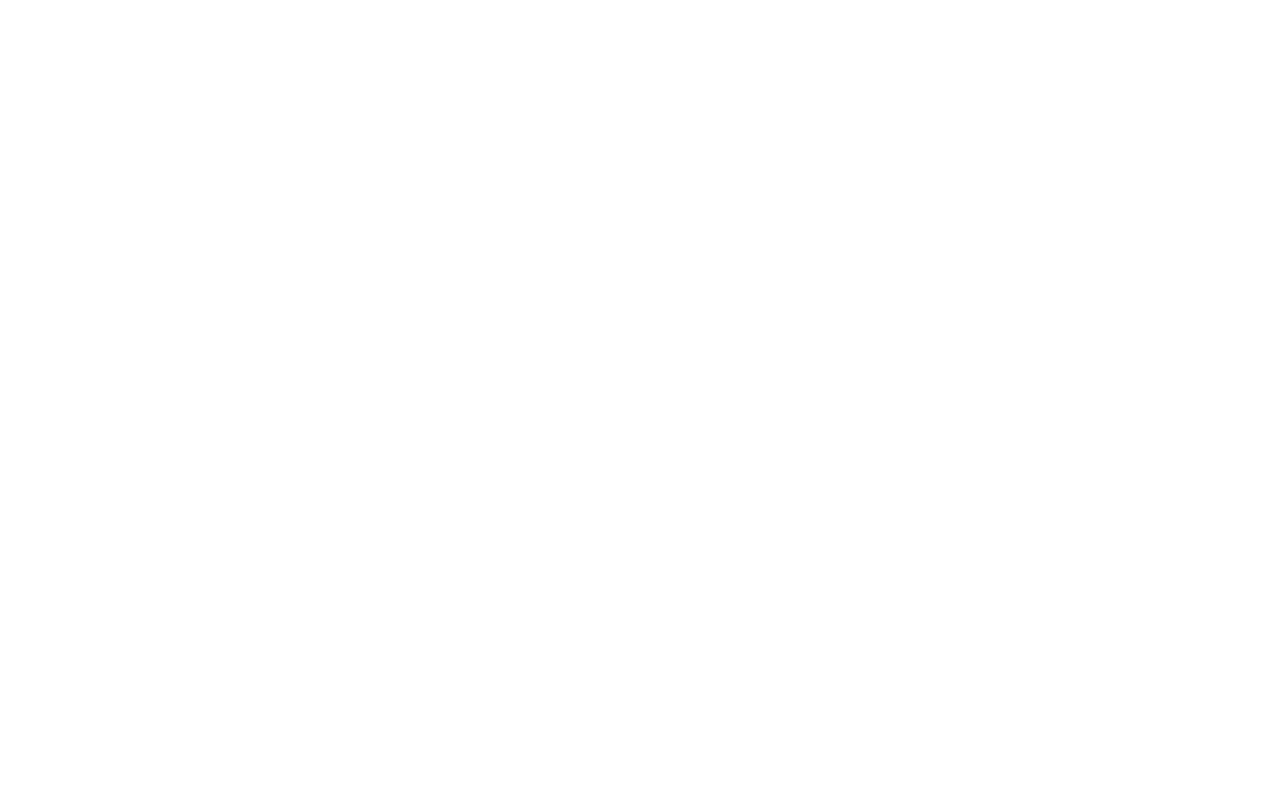
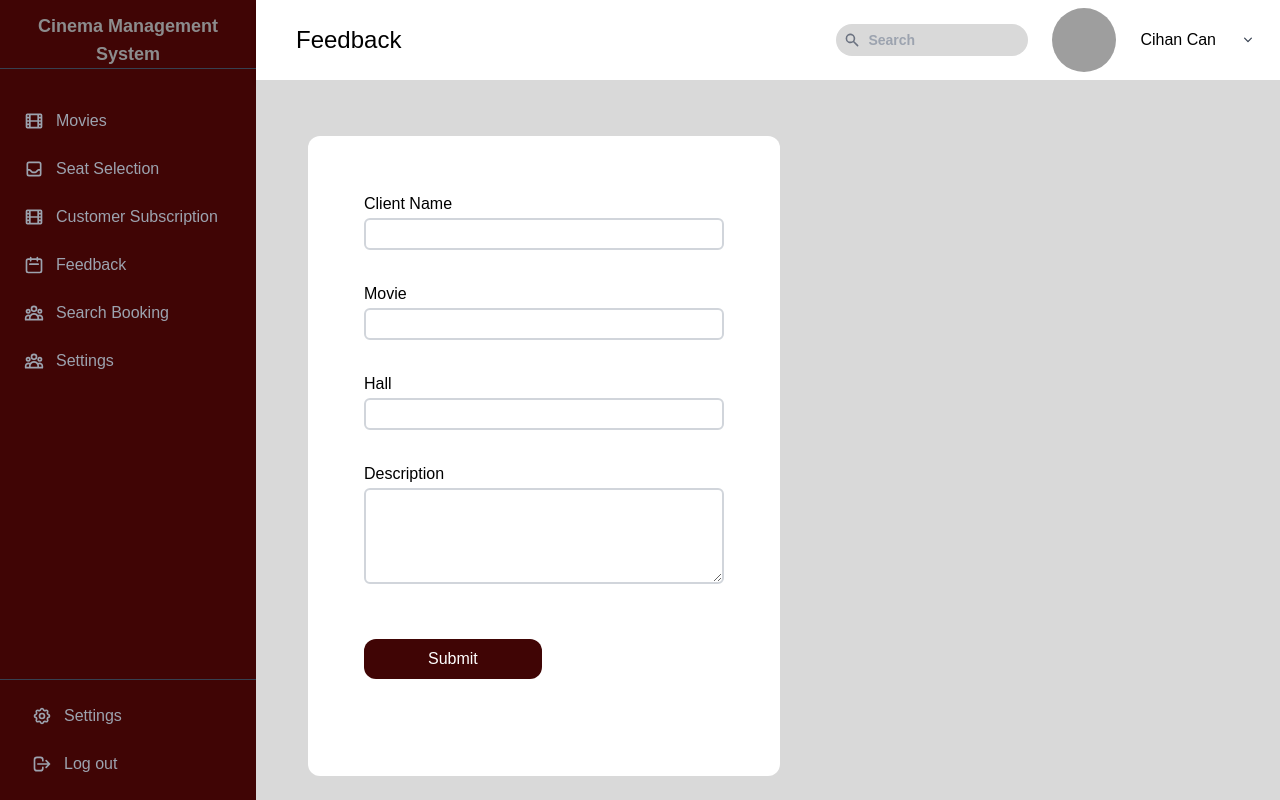
Before and after one commit to UmutVci/frontend-cms, a React (Create React App) app: page /clerk/feedback in a window 1280 px wide. Before the commit this address had no page. Built offline with nearby package versions, Linux system fonts and the light colour scheme; grey boxes are pictures that could not be loaded.

Commit message:
Ticket Clerk Search Booking Page, Ticket Clerk in Movie Page, Ticket Clerk Feedback Page are done!

```diff
--- a/src/app/App.jsx
+++ b/src/app/App.jsx
@@ -1,13 +1,28 @@
 import { BrowserRouter, Routes, Route } from "react-router-dom";
 import OverviewPage from "../features/admin/OverviewPage";
 import MoviesPage from "../features/admin/MoviesPage";
-import Header from "../components/Header";
-import Sidebar from "../components/Sidebar";
 import AdminCustomers from "../features/admin/AdminCustomers";
 import LoginPage from "../features/auth/pages/LoginPage";
-import AdminMovies from "../features/admin/AdminMovies";
+import ClerkSearchBookings from "../features/clerk/ClerkSearchBookings";
+import ClerkMoviesPage from "../features/clerk/ClerkMoviesPage";
+import ClerkFeedback from "../features/clerk/ClerkFeedback";
+import ClerkSession from "../features/clerk/ClerkSession";
 
 export default function App() {
+    const movie = {
+        id : "1",
+        name : "Elio",
+        time : "1 st 30 min",
+        d : "2D",
+        category : "family",
+        img : "https://lumiere-a.akamaihd.net/v1/images/image_9ca31b20.jpeg?region=0%2C0%2C540%2C810",
+    sessions : [
+        {id : 1, type: "IMAX", time : "11:45", isFull : false},
+        {id : 2, type: "normal", time : "13:15" , isFull : false},
+        {id : 3, type: "normal", time : "14:45" , isFull : false},
+        {id : 4, type: "normal", time : "16:15",isFull : true},
+        {id : 5, type: "IMAX", time : "19:45",isFull : false}
+    ] }
     return (
         <BrowserRouter>
             <Routes>
@@ -15,6 +30,10 @@
                 <Route path="/home" element={<OverviewPage />} />
                 <Route path="/admin/customers" element={<AdminCustomers />}/>
                 <Route path="/admin/movies" element={<MoviesPage />}/>
+                <Route path="/clerk/bookings" element={<ClerkSearchBookings />}/>
+                <Route path="/clerk/movies" element={<ClerkMoviesPage/>}/>
+                <Route path="/clerk/feedback" element={<ClerkFeedback/>}/>
+                <Route path="/clerk/sessions" element={<ClerkSession movie={movie}/>}/>
                 <Route path="/admin" element={<div>Admin Dashboard</div>} />
                 <Route path="/clerk" element={<div>Ticket Clerk Panel</div>} />
             </Routes>
--- a/src/components/AdminCustomerTable.jsx
+++ b/src/components/AdminCustomerTable.jsx
@@ -12,8 +12,8 @@
                 <thead className="bg-gray-50 text-gray-700 text-sm font-semibold">
                 <tr>
                     <th className="px-4 py-2 text-center">Customer ID</th>
-                    <th className="px-4 py-2">Customer Name</th>
-                    <th className="px-4 py-2">Customer Email</th>
+                    <th className="px-4 py-2 text-center">Customer Name</th>
+                    <th className="px-4 py-2 text-center">Customer Email</th>
                     <th className="px-4 py-2 text-center"></th>
                 </tr>
                 </thead>
--- /dev/null
+++ b/src/components/ClerkSearchBookingTableRows.jsx
@@ -0,0 +1,14 @@
+import React from 'react'
+
+const BookingRow = ({ movie }) => {
+    return (
+        <tr className="border-b text-sm text-gray-800">
+            <td className="px-4 py-3 text-center">{movie.name}</td>
+            <td className="px-4 py-3 text-center">{movie.session}</td>
+            <td className="px-4 py-3 text-center">{movie.seat}</td>
+            <td className="px-4 py-3 text-center">{movie.customer}</td>
+        </tr>
+    )
+}
+
+export default BookingRow
--- a/src/components/ClerkSidebar.jsx
+++ b/src/components/ClerkSidebar.jsx
@@ -2,12 +2,10 @@
 
 import { NavLink } from 'react-router-dom'
 import {
-    EyeIcon,
     InboxIcon,
     FilmIcon,
     CalendarIcon,
     UserGroupIcon,
-    ChartBarIcon,
     CogIcon,
     LogoutIcon,
 } from '@heroicons/react/outline'
--- a/src/features/admin/AdminCustomers.jsx
+++ b/src/features/admin/AdminCustomers.jsx
@@ -11,7 +11,6 @@
     const [currentPage, setCurrentPage] = useState(1)
 
     // 3) O sayfanın öğeleri
-    const startIdx     = (currentPage - 1) * itemsPerPage
     return (
         <div className="h-screen flex font-[Poppins]">
             <Sidebar />
--- a/src/features/admin/AdminMovies.jsx
+++ b/src/features/admin/AdminMovies.jsx
@@ -1,5 +1,3 @@
-import { useNavigate } from "react-router-dom";
-import { useState } from "react";
 
 export default function AdminMovies(){
 }
--- a/src/features/admin/MoviesPage.jsx
+++ b/src/features/admin/MoviesPage.jsx
@@ -14,8 +14,6 @@
     const [currentPage, setCurrentPage] = useState(1)
 
     // 3) O sayfanın öğeleri
-    const startIdx     = (currentPage - 1) * itemsPerPage
-    const currentItems = movies.slice(startIdx, startIdx + itemsPerPage)
     return (
         <div className="h-screen flex font-[Poppins]">
             <Sidebar />
--- /dev/null
+++ b/src/features/clerk/ClerkFeedback.jsx
@@ -0,0 +1,54 @@
+import ClerkSidebar from "../../components/ClerkSidebar";
+import Header from "../../components/Header";
+import React, {useState} from "react";
+
+export default function ClerkFeedback(){
+    const [clientName, setClientName] = useState("");
+    const [movie, setMovie] = useState("");
+    const [hall, setHall] = useState("");
+    const [description, setDescription] = useState("");
+
+    const handleSubmit = () =>{
+
+    }
+    return (
+        <div className="h-screen flex font-[Poppins]">
+            <ClerkSidebar />
+            <div className="flex-1 flex flex-col">
+                <Header title="Feedback" />
+                <main className="inner-container relative flex-1 p-10 bg-[#D9D9D9]">
+                    <div className="bg-white  w-[50%] h-full mx-3 my-4 rounded-xl p-6 overflow-auto">
+                        <form className="p-8" onSubmit={handleSubmit}>
+                            <label className="block text-black bold">Client Name</label>
+                            <input type="text"
+                                   value={clientName}
+                                   onChange={(e) => setClientName(e.target.value)}
+                                   className="border-2 border-gray-300 rounded-md h-8 w-full mt-0.5"
+                                   required/>
+                            <label className="block text-black mt-8">Movie</label>
+                            <input type="text"
+                                   value={movie}
+                                   onChange={(e) => setMovie(e.target.value)}
+                                   className="border-2 border-gray-300 rounded-md h-8 w-full  mt-0.5"
+                                   required/>
+                            <label className="block text-black mt-8">Hall</label>
+                            <input type="text"
+                                   value={hall}
+                                   onChange={(e) => setHall(e.target.value)}
+                                   className="border-2 border-gray-300 rounded-md h-8 w-full  mt-0.5"
+                                   required/>
+                            <label className="block text-black mt-8">Description</label>
+                            <textarea type="text"
+                                   value={description}
+                                      rows="3"
+                                   onChange={(e) => setDescription(e.target.value)}
+                                   className="border-2 border-gray-300 rounded-md h-24 w-full mt-0.5"
+                                   required/>
+                                <button type="submit" className="mt-12 bg-[#400505] text-white py-2 px-16 rounded-xl">Submit</button>
+                        </form>
+                    </div>
+                </main>
+            </div>
+        </div>
+    )
+}
--- a/src/features/clerk/ClerkMoviesPage.jsx
+++ b/src/features/clerk/ClerkMoviesPage.jsx
@@ -21,7 +21,7 @@
             <ClerkSidebar />
 
             <div className="flex-1 flex flex-col">
-                <Header />
+                <Header title="Movies"/>
 
                 <main className="flex-1 overflow-auto bg-[#D9D9D9] p-6">
                     <div className="bg-white rounded-xl p-6 grid grid-cols-4 gap-6">
--- /dev/null
+++ b/src/features/clerk/ClerkSearchBookings.jsx
@@ -0,0 +1,22 @@
+import Header from "../../components/Header";
+import React from "react";
+import ClerkSearchBookingTable from "../../components/ClerkSearchBookingTable";
+import ClerkSidebar from "../../components/ClerkSidebar";
+import SearchBar from "../../components/AdminCustomersSearchBar";
+
+export default function ClerkSearchBookings(){
+    return (
+        <div className="h-screen flex font-[Poppins]">
+            <ClerkSidebar />
+            <div className="flex-1 flex flex-col">
+                <Header title="Bookings" />
+                <main className="inner-container relative flex-1 p-10 bg-[#D9D9D9]">
+                    <div className="bg-white w-full h-full mx-3 my-4 rounded-xl p-6 overflow-auto">
+                        <SearchBar />
+                        <ClerkSearchBookingTable />
+                    </div>
+                </main>
+            </div>
+        </div>
+    )
+}
--- /dev/null
+++ b/src/features/clerk/ClerkSession.jsx
@@ -0,0 +1,34 @@
+import Header from "../../components/Header";
+import React from "react";
+import ClerkSearchBookingTable from "../../components/ClerkSearchBookingTable";
+import ClerkSidebar from "../../components/ClerkSidebar";
+import SearchBar from "../../components/AdminCustomersSearchBar";
+
+export default function ClerkSession({movie}){
+    return (
+        <div className="h-screen flex font-[Poppins]">
+            <ClerkSidebar />
+            <div className="flex-1 flex flex-col">
+                <Header title={movie.name + " Sessions"} />
+                <main className="inner-container relative flex-1 p-10 bg-[#D9D9D9]">
+                    <div className="bg-white w-full h-full mx-3 my-4 rounded-xl p-6 overflow-auto grid grid-cols-12 gap-4 ">
+                        <div className="bg-[#400505] col-span-7 h-full w-[80%] p-5 rounded-xl relative flex justify-items-center ml-8 grid grid-cols-2 gap-6">
+                            {movie.sessions.map((session) => (
+                                <div>
+                                    <button className="bg-[#D9D9D9] rounded-md px-16 py-4 mt-6">
+                                        {session.time}
+                                    </button>
+                                </div>
+                            ))}
+                        </div>
+                        <div className="bg-[#D9D9D9] col-span-5 w-[90%] rounded-xl p-10 relative justify-items-center">
+                            <img src={movie.img} className="rounded-md max-h-96"/>
+                            <p className="text-black font-bold m-5">{movie.time} / {movie.category}</p>
+                               <p className="text-black font-bold">{movie.d}</p>
+                        </div>
+                    </div>
+                </main>
+            </div>
+        </div>
+    )
+}
```
Also changed, not shown: src/components/ClerkSearchBookingTable.jsx (added, +29 -0 lines).
